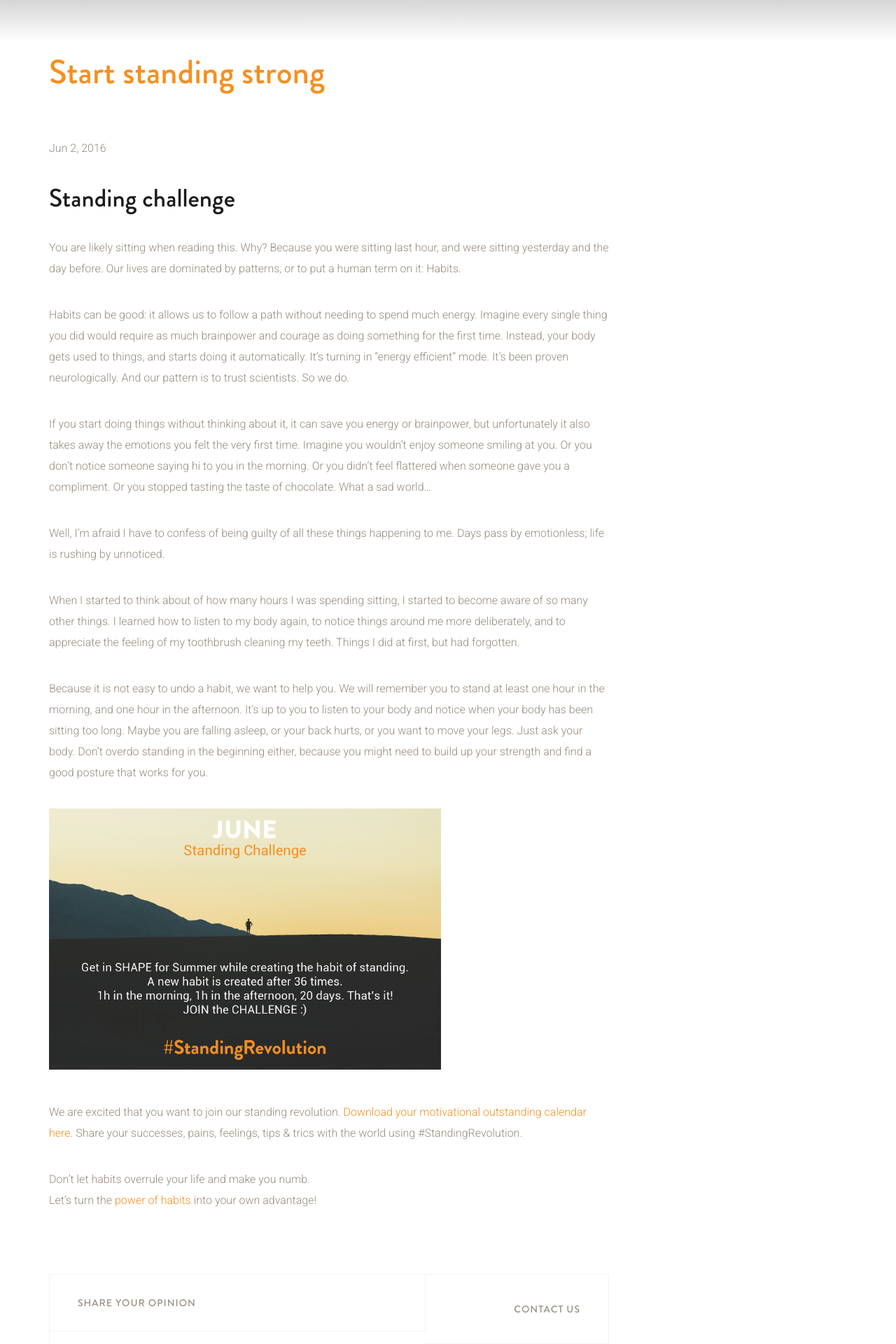
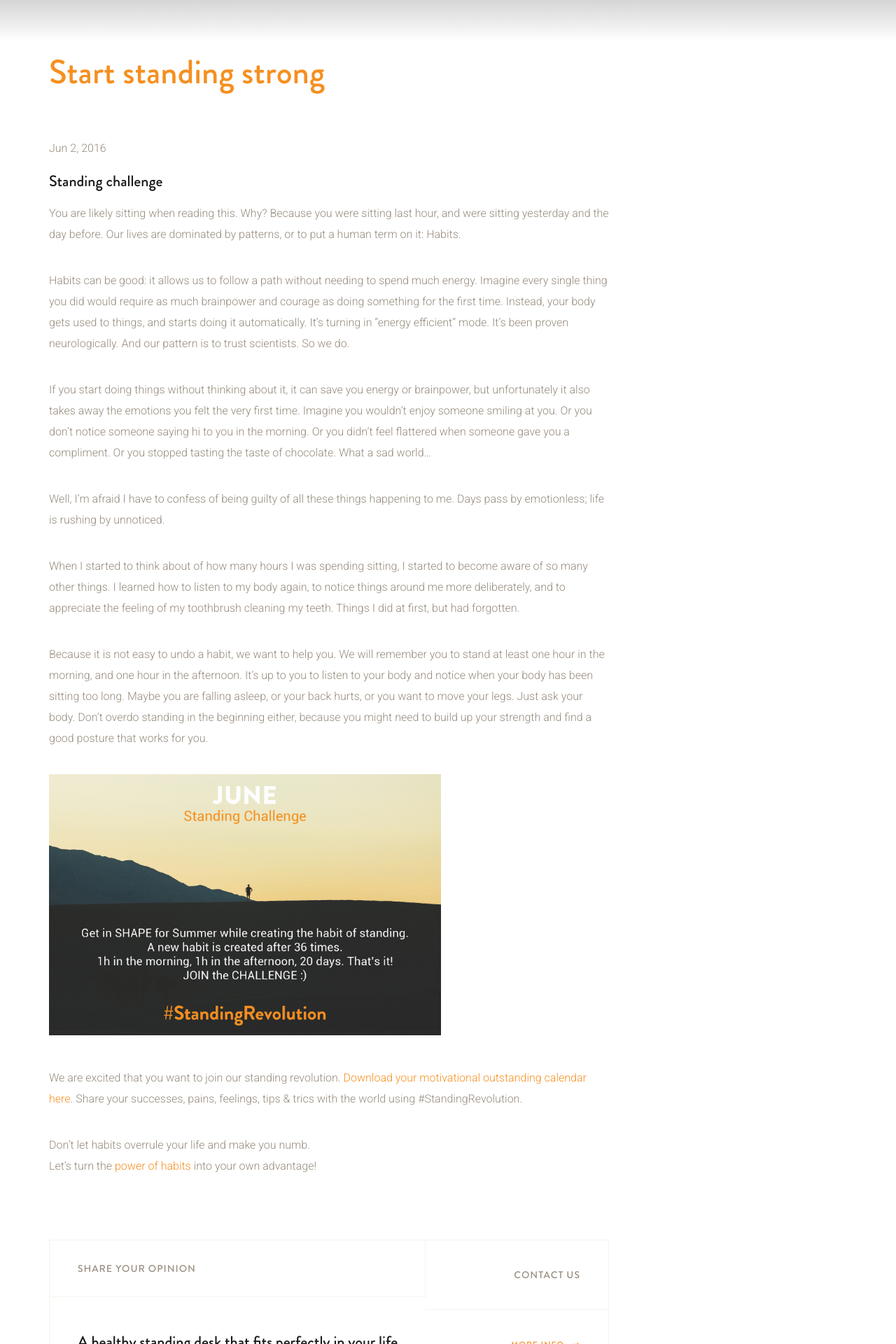
Before and after one commit to samuelrieder/jaswig.github.io, a Jekyll site: the page built from _posts/2016-06-03-StandingChallenge.markdown, in a window 1280 px wide. Shown: the part 356-2276 px from the top of the page at 70% size. Built offline with Jekyll 4.4.1, drawn with Linux system fonts in a browser that asks for light colours; nearby versions of some CDN libraries.

```diff
--- a/_posts/2016-06-03-StandingChallenge.markdown
+++ b/_posts/2016-06-03-StandingChallenge.markdown
@@ -14,7 +14,7 @@ shareTaglineAction: "More info"
 shareTaglineUrl: "http://www.jaswig.com"
 ---
 
-## Standing challenge
+### Standing challenge
 
 You are likely sitting when reading this. Why? Because you were sitting last hour, and were sitting yesterday and the day before. Our lives are dominated by patterns, or to put a human term on it: Habits.
 <!--more-->
```
